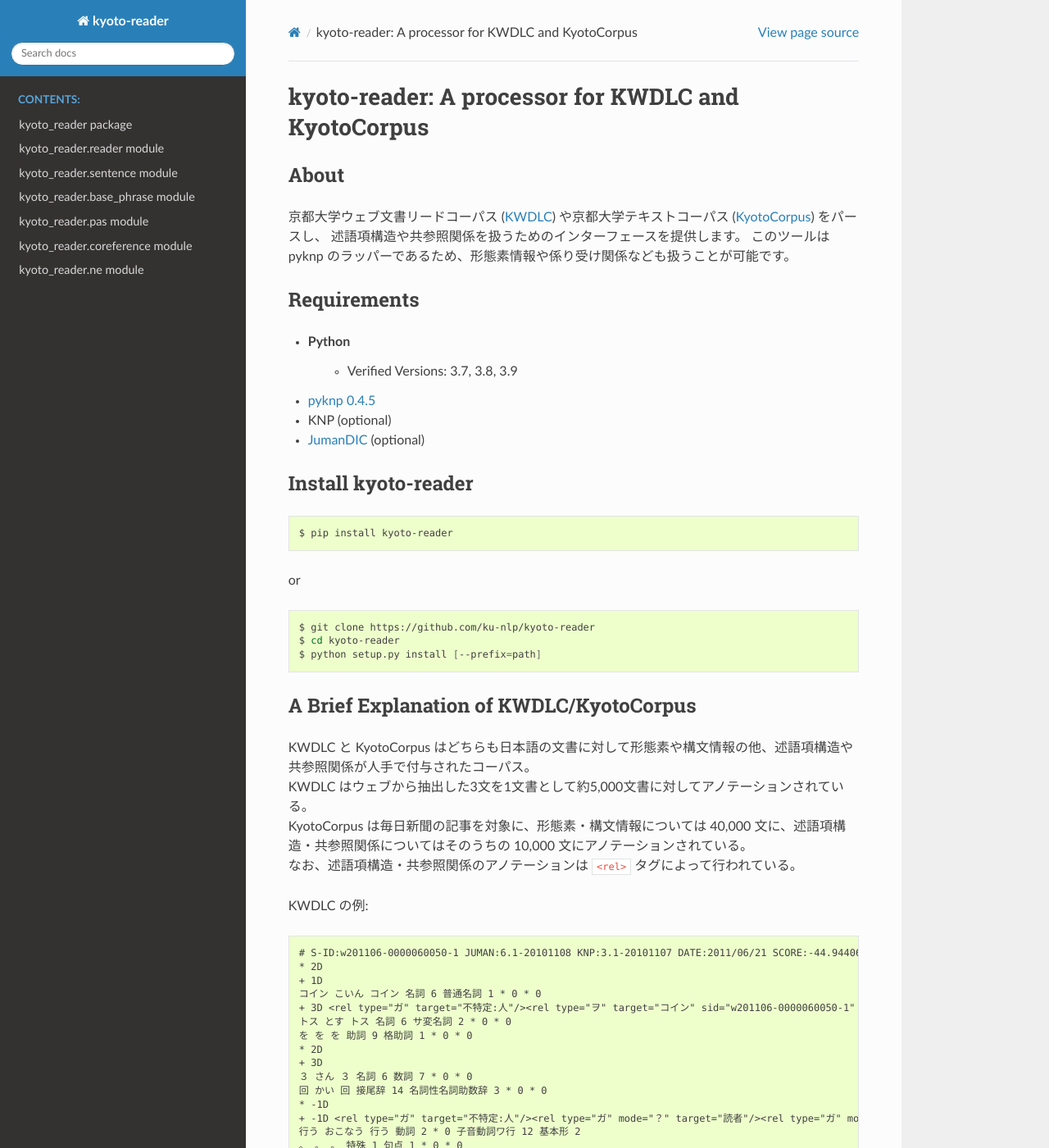
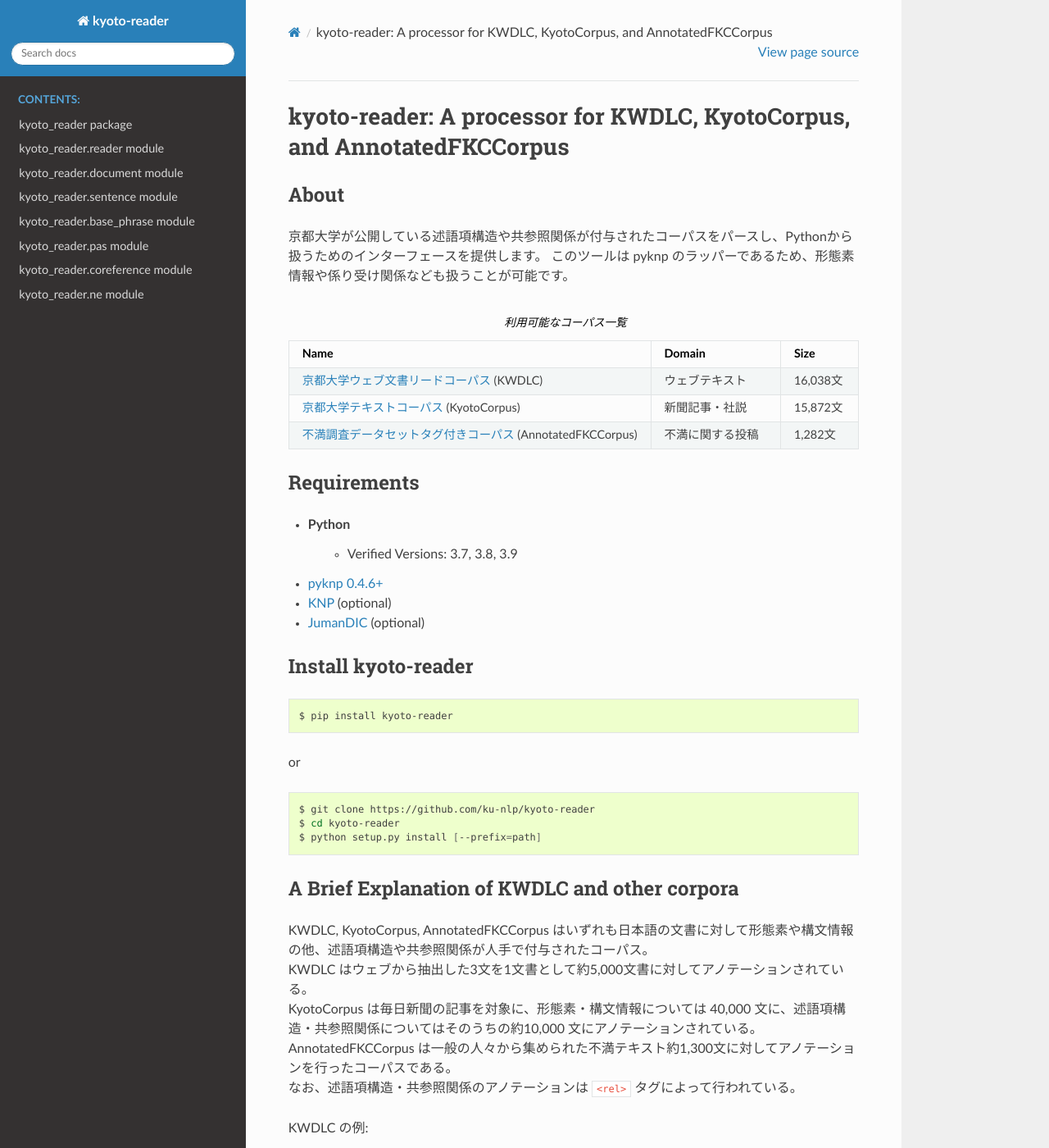
Before and after one commit to ku-nlp/kyoto-reader, a Sphinx documentation site: the page built from docs/source/index.rst, in a window 1280 px wide and 1400 px high. Shown: the whole window at 82% size. Built offline with Sphinx 7.4.7 and the Read the Docs theme 2.0.0, drawn with Linux system fonts in a browser that asks for light colours; the version number could not be read and is left out; some of the changed text lies outside the part shown.

Commit message:
fix docs

```diff
--- a/docs/source/index.rst
+++ b/docs/source/index.rst
@@ -3,32 +3,49 @@
    You can adapt this file completely to your liking, but it should at least
    contain the root `toctree` directive.
 
-===================================================
-kyoto-reader: A processor for KWDLC and KyotoCorpus
-===================================================
+=========================================================================
+kyoto-reader: A processor for KWDLC, KyotoCorpus, and AnnotatedFKCCorpus
+=========================================================================
 
 
 About
 ========================
 
-京都大学ウェブ文書リードコーパス (KWDLC_) や京都大学テキストコーパス (KyotoCorpus_) をパースし、
-述語項構造や共参照関係を扱うためのインターフェースを提供します。
+京都大学が公開している述語項構造や共参照関係が付与されたコーパスをパースし、Pythonから扱うためのインターフェースを提供します。
 このツールは pyknp のラッパーであるため、形態素情報や係り受け関係なども扱うことが可能です。
 
-.. _KWDLC: https://github.com/ku-nlp/KWDLC
-.. _KyotoCorpus: https://github.com/ku-nlp/KyotoCorpus
+.. list-table:: 利用可能なコーパス一覧
+    :widths: 30 20 10
+    :header-rows: 1
 
+    * - Name
+      - Domain
+      - Size
+    * - 京都大学ウェブ文書リードコーパス_ (KWDLC)
+      - ウェブテキスト
+      - 16,038文
+    * - 京都大学テキストコーパス_ (KyotoCorpus)
+      - 新聞記事・社説
+      - 15,872文
+    * - 不満調査データセットタグ付きコーパス_ (AnnotatedFKCCorpus)
+      - 不満に関する投稿
+      - 1,282文
+
+.. _京都大学ウェブ文書リードコーパス: https://github.com/ku-nlp/KWDLC
+.. _京都大学テキストコーパス: https://github.com/ku-nlp/KyotoCorpus
+.. _不満調査データセットタグ付きコーパス: https://github.com/ku-nlp/AnnotatedFKCCorpus
 
 Requirements
 ========================
 
 - Python
     -  Verified Versions: 3.7, 3.8, 3.9
-- `pyknp 0.4.5`_
-- KNP (optional)
+- `pyknp 0.4.6+`_
+- KNP_ (optional)
 - JumanDIC_ (optional)
 
-.. _`pyknp 0.4.5`: https://github.com/ku-nlp/pyknp
+.. _`pyknp 0.4.6+`: https://github.com/ku-nlp/pyknp
+.. _KNP: https://github.com/ku-nlp/knp
 .. _JumanDIC: https://github.com/ku-nlp/JumanDIC
 
 
@@ -48,12 +65,13 @@
     $ python setup.py install [--prefix=path]
 
 
-A Brief Explanation of KWDLC/KyotoCorpus
+A Brief Explanation of KWDLC and other corpora
 ================================================
 
-| KWDLC と KyotoCorpus はどちらも日本語の文書に対して形態素や構文情報の他、述語項構造や共参照関係が人手で付与されたコーパス。
+| KWDLC, KyotoCorpus, AnnotatedFKCCorpus はいずれも日本語の文書に対して形態素や構文情報の他、述語項構造や共参照関係が人手で付与されたコーパス。
 | KWDLC はウェブから抽出した3文を1文書として約5,000文書に対してアノテーションされている。
-| KyotoCorpus は毎日新聞の記事を対象に、形態素・構文情報については 40,000 文に、述語項構造・共参照関係についてはそのうちの 10,000 文にアノテーションされている。
+| KyotoCorpus は毎日新聞の記事を対象に、形態素・構文情報については 40,000 文に、述語項構造・共参照関係についてはそのうちの約10,000 文にアノテーションされている。
+| AnnotatedFKCCorpus は一般の人々から集められた不満テキスト約1,300文に対してアノテーションを行ったコーパスである。
 | なお、述語項構造・共参照関係のアノテーションは ``<rel>`` タグによって行われている。
 
 KWDLC の例:
@@ -191,6 +209,7 @@
 
    kyoto_reader
    kyoto_reader.reader
+   kyoto_reader.document
    kyoto_reader.sentence
    kyoto_reader.base_phrase
    kyoto_reader.pas
```
Also changed, not shown: README.md (+8 -6 lines).
